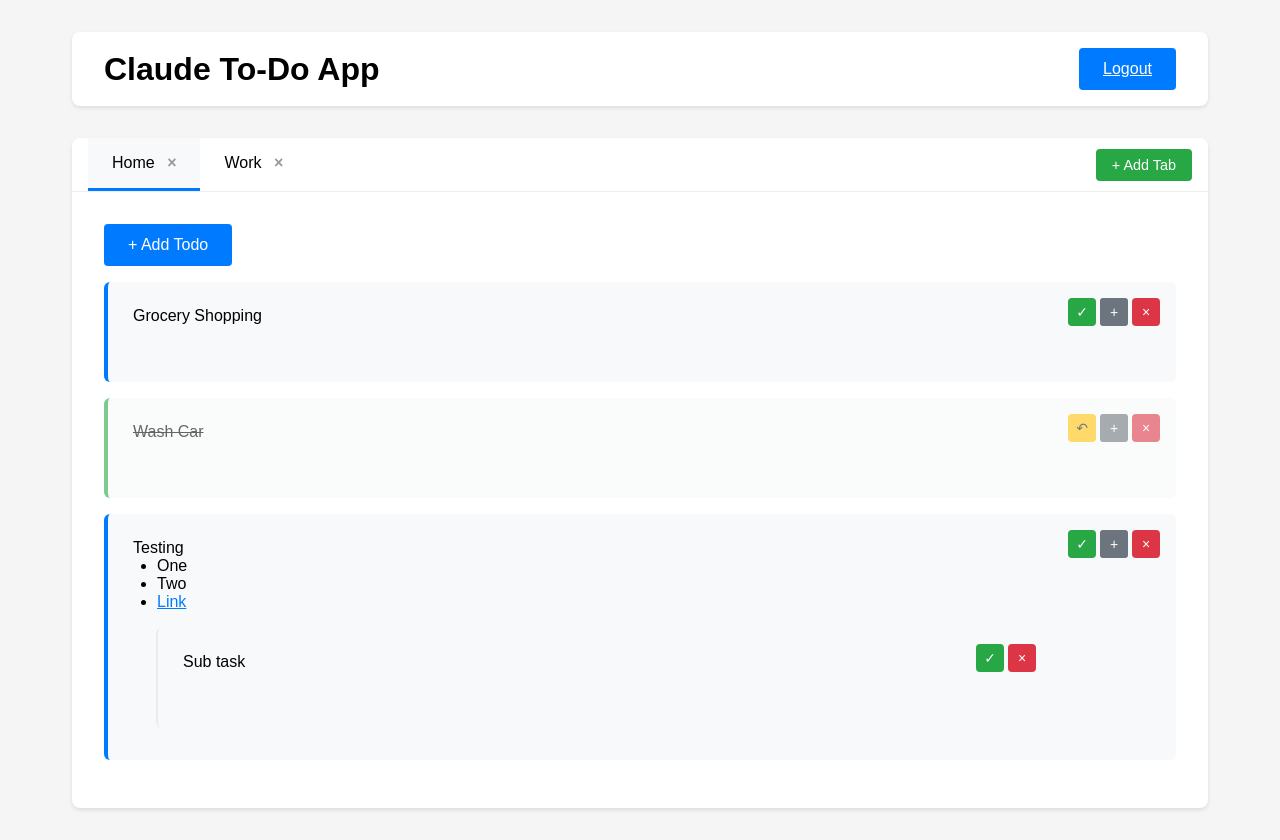
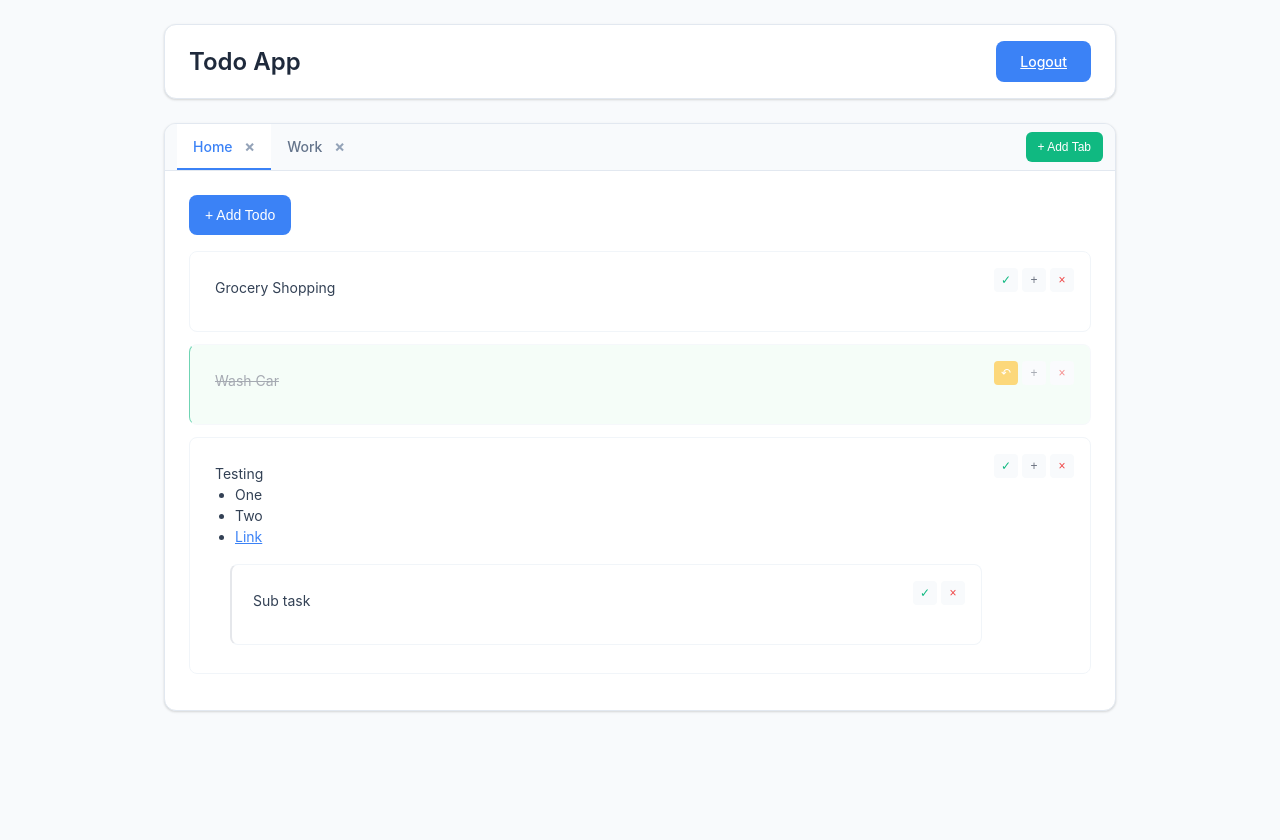
Before and after one commit to wpjess/claude-todo-app, a PHP site: page /index.php in a window 1280 px wide. After the commit the page ends 712 px from the top, so only its background shows below. Run offline with PHP 8.4, Linux system fonts and the light colour scheme; the visitor is signed in with stand-in values (Sample User, id 1).

Commit message:
UI Updates

```diff
--- a/index.php
+++ b/index.php
@@ -60,13 +60,13 @@ function renderTodo($todo, $tabId, $isSubtask = false) {
                 ' . $subtaskHtml . '
             </div>
             <div class="todo-actions">
-                <button class="btn btn-sm btn-' . ($todo['completed'] ? 'warning' : 'success') . '"
+                <button class="todo-btn todo-btn-complete' . ($todo['completed'] ? ' completed' : '') . '"
                         onclick="toggleTodo(\'' . htmlspecialchars($tabId) . '\', ' . $todo['id'] . ')"
                         title="' . ($todo['completed'] ? 'Mark as incomplete' : 'Mark as complete') . '">
                     ' . ($todo['completed'] ? '↶' : '✓') . '
                 </button>
-                ' . (!$isSubtask ? '<button class="add-subtask-btn" onclick="addSubtask(\'' . htmlspecialchars($tabId) . '\', ' . $todo['id'] . ')" title="Add subtask">+</button>' : '') . '
-                <button class="btn btn-sm btn-danger" onclick="deleteTodo(\'' . htmlspecialchars($tabId) . '\', ' . $todo['id'] . ')" title="Delete todo">×</button>
+                ' . (!$isSubtask ? '<button class="todo-btn todo-btn-subtask" onclick="addSubtask(\'' . htmlspecialchars($tabId) . '\', ' . $todo['id'] . ')" title="Add subtask">+</button>' : '') . '
+                <button class="todo-btn todo-btn-delete" onclick="deleteTodo(\'' . htmlspecialchars($tabId) . '\', ' . $todo['id'] . ')" title="Delete todo">×</button>
             </div>
         </div>';
 }
@@ -86,9 +86,10 @@ function renderTodo($todo, $tabId, $isSubtask = false) {
         }
 
         body {
-            font-family: Arial, sans-serif;
-            background: #f5f5f5;
+            font-family: -apple-system, BlinkMacSystemFont, 'Segoe UI', Roboto, sans-serif;
+            background: #f8fafc;
             min-height: 100vh;
+            color: #334155;
         }
 
         .login-container {
@@ -119,30 +122,40 @@ function renderTodo($todo, $tabId, $isSubtask = false) {
         .form-group label {
             display: block;
             margin-bottom: 0.5rem;
-            color: #555;
+            color: #475569;
+            font-weight: 500;
+            font-size: 0.875rem;
         }
 
         .form-group input {
             width: 100%;
             padding: 0.75rem;
-            border: 1px solid #ddd;
-            border-radius: 4px;
+            border: 1px solid #d1d5db;
+            border-radius: 8px;
             font-size: 1rem;
+            transition: border-color 0.2s, box-shadow 0.2s;
+        }
+
+        .form-group input:focus {
+            outline: none;
+            border-color: #3b82f6;
+            box-shadow: 0 0 0 3px rgba(59, 130, 246, 0.1);
         }
 
         .btn {
-            background: #007bff;
+            background: #3b82f6;
             color: white;
             padding: 0.75rem 1.5rem;
             border: none;
-            border-radius: 4px;
+            border-radius: 8px;
             cursor: pointer;
-            font-size: 1rem;
-            transition: background 0.3s;
+            font-size: 0.875rem;
+            font-weight: 500;
+            transition: background 0.2s;
         }
 
         .btn:hover {
-            background: #0056b3;
+            background: #2563eb;
         }
 
         .btn-full {
@@ -150,114 +163,141 @@ function renderTodo($todo, $tabId, $isSubtask = false) {
         }
 
         .error {
-            color: #dc3545;
+            color: #dc2626;
             margin-top: 0.5rem;
             text-align: center;
+            font-size: 0.875rem;
         }
 
         .app-container {
-            max-width: 1200px;
+            max-width: 1000px;
             margin: 0 auto;
-            padding: 2rem;
+            padding: 1.5rem;
         }
 
         .header {
             display: flex;
             justify-content: space-between;
             align-items: center;
-            margin-bottom: 2rem;
+            margin-bottom: 1.5rem;
             background: white;
-            padding: 1rem 2rem;
-            border-radius: 8px;
-            box-shadow: 0 2px 4px rgba(0,0,0,0.1);
+            padding: 1rem 1.5rem;
+            border-radius: 12px;
+            box-shadow: 0 1px 3px 0 rgba(0, 0, 0, 0.1), 0 1px 2px 0 rgba(0, 0, 0, 0.06);
+            border: 1px solid #e2e8f0;
+        }
+
+        .header h1 {
+            font-size: 1.5rem;
+            font-weight: 600;
+            color: #1e293b;
         }
 
         .tabs-container {
             background: white;
-            border-radius: 8px;
-            box-shadow: 0 2px 4px rgba(0,0,0,0.1);
+            border-radius: 12px;
+            box-shadow: 0 1px 3px 0 rgba(0, 0, 0, 0.1), 0 1px 2px 0 rgba(0, 0, 0, 0.06);
+            border: 1px solid #e2e8f0;
             overflow: hidden;
         }
 
         .tabs-header {
             display: flex;
-            border-bottom: 1px solid #eee;
+            border-bottom: 1px solid #e2e8f0;
             align-items: center;
-            padding: 0 1rem;
+            padding: 0 0.75rem;
+            background: #f8fafc;
         }
 
         .tab {
-            padding: 1rem 1.5rem;
+            padding: 0.75rem 1rem;
             cursor: pointer;
-            border-bottom: 3px solid transparent;
-            transition: all 0.3s;
+            border-bottom: 2px solid transparent;
+            transition: all 0.2s;
             position: relative;
+            font-size: 0.875rem;
+            font-weight: 500;
+            color: #64748b;
         }
 
         .tab:hover {
-            background: #f8f9fa;
+            background: #f1f5f9;
+            color: #475569;
         }
 
         .tab.active {
-            border-bottom-color: #007bff;
-            background: #f8f9fa;
+            border-bottom-color: #3b82f6;
+            background: white;
+            color: #3b82f6;
         }
 
         .tab-close {
             margin-left: 0.5rem;
-            color: #999;
+            color: #94a3b8;
             cursor: pointer;
             font-weight: bold;
+            font-size: 1rem;
         }
 
         .tab-close:hover {
-            color: #dc3545;
+            color: #ef4444;
         }
 
         .add-tab-btn {
             margin-left: auto;
-            padding: 0.5rem 1rem;
-            background: #28a745;
+            padding: 0.5rem 0.75rem;
+            background: #10b981;
             color: white;
             border: none;
-            border-radius: 4px;
+            border-radius: 6px;
             cursor: pointer;
-            font-size: 0.9rem;
+            font-size: 0.75rem;
+            font-weight: 500;
+            transition: background 0.2s;
         }
 
         .add-tab-btn:hover {
-            background: #1e7e34;
+            background: #059669;
         }
 
         .tab-content {
-            padding: 2rem;
+            padding: 1.5rem;
             min-height: 400px;
         }
 
         .add-todo-btn {
-            background: #007bff;
+            background: #3b82f6;
             color: white;
             border: none;
-            padding: 0.75rem 1.5rem;
-            border-radius: 4px;
+            padding: 0.75rem 1rem;
+            border-radius: 8px;
             cursor: pointer;
             margin-bottom: 1rem;
-            font-size: 1rem;
+            font-size: 0.875rem;
+            font-weight: 500;
+            transition: background 0.2s;
         }
 
         .add-todo-btn:hover {
-            background: #0056b3;
+            background: #2563eb;
         }
 
         .todo-item {
-            background: #f8f9fa;
-            margin-bottom: 1rem;
+            background: white;
+            margin-bottom: 0.75rem;
             padding: 1rem;
-            border-radius: 6px;
-            border-left: 4px solid #007bff;
+            border-radius: 8px;
+            border-left: 3px solid #e2e8f0;
             display: flex;
             align-items: flex-start;
-            gap: 1rem;
+            gap: 0.75rem;
+            transition: all 0.2s;
+            border: 1px solid #f1f5f9;
+        }
+
+        .todo-item:hover {
+            box-shadow: 0 1px 3px 0 rgba(0, 0, 0, 0.1), 0 1px 2px 0 rgba(0, 0, 0, 0.06);
+            border-color: #e2e8f0;
         }
 
         .todo-content-wrapper {
@@ -266,75 +306,77 @@ function renderTodo($todo, $tabId, $isSubtask = false) {
 
         .todo-item.completed {
             opacity: 0.6;
-            border-left-color: #28a745;
+            border-left-color: #10b981;
+            background: #f0fdf4;
         }
 
         .todo-content {
-            min-height: 40px;
+            min-height: 36px;
             padding: 0.5rem;
             border: 1px solid transparent;
-            border-radius: 4px;
+            border-radius: 6px;
             margin-bottom: 0.5rem;
             word-wrap: break-word;
+            font-size: 0.875rem;
+            line-height: 1.5;
         }
 
         .todo-content.completed {
             text-decoration: line-through;
+            color: #6b7280;
         }
 
         .todo-content:focus {
             outline: none;
-            border-color: #007bff;
-            background: white;
+            border-color: #3b82f6;
+            background: #fefefe;
+            box-shadow: 0 0 0 3px rgba(59, 130, 246, 0.1);
         }
 
         .todo-toolbar {
             display: none;
             background: white;
-            border: 1px solid #ddd;
-            border-radius: 4px;
+            border: 1px solid #e5e7eb;
+            border-radius: 6px;
             padding: 0.5rem;
             margin-bottom: 0.5rem;
-            box-shadow: 0 2px 4px rgba(0,0,0,0.1);
+            box-shadow: 0 4px 6px -1px rgba(0, 0, 0, 0.1), 0 2px 4px -1px rgba(0, 0, 0, 0.06);
         }
 
         .todo-toolbar.show {
             display: flex;
-            gap: 0.5rem;
+            gap: 0.25rem;
             align-items: center;
         }
 
         .toolbar-btn {
-            background: #f8f9fa;
-            border: 1px solid #ddd;
+            background: #f9fafb;
+            border: 1px solid #e5e7eb;
             padding: 0.25rem 0.5rem;
-            border-radius: 3px;
+            border-radius: 4px;
             cursor: pointer;
-            font-size: 0.875rem;
-            transition: background 0.2s;
+            font-size: 0.75rem;
+            transition: all 0.2s;
         }
 
         .toolbar-btn:hover {
-            background: #e9ecef;
+            background: #f3f4f6;
+            border-color: #d1d5db;
         }
 
         .toolbar-btn.active {
-            background: #007bff;
+            background: #3b82f6;
             color: white;
-            border-color: #007bff;
-        }
-
-        .todo-content {
-            min-height: 60px;
+            border-color: #3b82f6;
         }
 
         .todo-content a {
-            color: #007bff;
+            color: #3b82f6;
             text-decoration: underline;
         }
 
         .todo-content strong {
-            font-weight: bold;
+            font-weight: 600;
         }
 
         .todo-content em {
@@ -342,37 +384,19 @@ function renderTodo($todo, $tabId, $isSubtask = false) {
         }
 
         .todo-content ul, .todo-content ol {
-            margin-left: 1.5rem;
+            margin-left: 1.25rem;
         }
 
         .subtask {
-            margin-left: 2rem;
+            margin-left: 1.5rem;
             margin-top: 0.5rem;
-            border-left: 2px solid #e9ecef;
-            padding-left: 1rem;
+            border-left: 2px solid #e5e7eb;
+            padding-left: 0.75rem;
         }
 
         .subtask .todo-item {
-            border-left: 2px solid #6c757d;
-        }
-
-        .add-subtask-btn {
-            background: #6c757d;
-            color: white;
-            border: none;
-            padding: 0.25rem 0.5rem;
-            border-radius: 3px;
-            cursor: pointer;
-            font-size: 0.875rem;
-            min-width: 28px;
-            height: 28px;
-            display: flex;
-            align-items: center;
-            justify-content: center;
-        }
-
-        .add-subtask-btn:hover {
-            background: #495057;
+            border-left: 2px solid #9ca3af;
+            background: #f9fafb;
         }
 
         .todo-actions {
@@ -383,39 +407,61 @@ function renderTodo($todo, $tabId, $isSubtask = false) {
             align-items: flex-start;
         }
 
-        .btn-sm {
-            padding: 0.25rem 0.5rem;
-            font-size: 0.875rem;
-            min-width: 28px;
-            height: 28px;
+        .todo-btn {
+            padding: 0.25rem;
+            font-size: 0.75rem;
+            min-width: 24px;
+            height: 24px;
             display: flex;
             align-items: center;
             justify-content: center;
+            border: 1px solid transparent;
+            border-radius: 4px;
+            cursor: pointer;
+            transition: all 0.2s;
+            background: #f8fafc;
+            color: #64748b;
         }
 
-        .btn-success {
-            background: #28a745;
+        .todo-btn:hover {
+            background: #f1f5f9;
+            border-color: #e2e8f0;
         }
 
-        .btn-success:hover {
-            background: #1e7e34;
+        .todo-btn-complete {
+            color: #10b981;
         }
 
-        .btn-warning {
-            background: #ffc107;
-            color: #212529;
+        .todo-btn-complete:hover {
+            background: #f0fdf4;
+            border-color: #bbf7d0;
         }
 
-        .btn-warning:hover {
-            background: #e0a800;
+        .todo-btn-complete.completed {
+            background: #fbbf24;
+            color: white;
         }
 
-        .btn-danger {
-            background: #dc3545;
+        .todo-btn-complete.completed:hover {
+            background: #f59e0b;
         }
 
-        .btn-danger:hover {
-            background: #c82333;
+        .todo-btn-subtask {
+            color: #6b7280;
+        }
+
+        .todo-btn-subtask:hover {
+            background: #f3f4f6;
+            border-color: #d1d5db;
+        }
+
+        .todo-btn-delete {
+            color: #ef4444;
+        }
+
+        .todo-btn-delete:hover {
+            background: #fef2f2;
+            border-color: #fecaca;
         }
 
         .hidden {
@@ -492,7 +559,7 @@ function renderTodo($todo, $tabId, $isSubtask = false) {
     <?php else: ?>
         <div class="app-container">
             <div class="header">
-                <h1>Claude To-Do App</h1>
+                <h1>Todo App</h1>
                 <a href="?logout=1" class="btn">Logout</a>
             </div>
 
@@ -513,9 +580,16 @@ function renderTodo($todo, $tabId, $isSubtask = false) {
                     <div class="tab-content<?php echo array_key_first($todos['tabs']) !== $tabId ? ' hidden' : ''; ?>" id="tab-<?php echo htmlspecialchars($tabId); ?>">
                         <button class="add-todo-btn" onclick="addTodo('<?php echo htmlspecialchars($tabId); ?>')">+ Add Todo</button>
                         <div id="todos-<?php echo htmlspecialchars($tabId); ?>">
-                            <?php foreach ($tab['todos'] as $todo): ?>
-                                <?php echo renderTodo($todo, $tabId); ?>
-                            <?php endforeach; ?>
+                            <?php if (empty($tab['todos'])): ?>
+                                <div class="empty-state">
+                                    <h3>No todos yet</h3>
+                                    <p>Click "Add Todo" to get started</p>
+                                </div>
+                            <?php else: ?>
+                                <?php foreach ($tab['todos'] as $todo): ?>
+                                    <?php echo renderTodo($todo, $tabId); ?>
+                                <?php endforeach; ?>
+                            <?php endif; ?>
                         </div>
                     </div>
                 <?php endforeach; ?>
@@ -531,7 +605,7 @@ function renderTodo($todo, $tabId, $isSubtask = false) {
                     <input type="text" id="tabName" placeholder="Enter tab name">
                 </div>
                 <div style="display: flex; gap: 0.5rem; justify-content: flex-end;">
-                    <button class="btn" onclick="hideAddTabModal()">Cancel</button>
+                    <button class="btn" onclick="hideAddTabModal()" style="background: #6b7280;">Cancel</button>
                     <button class="btn" onclick="createTab()">Create</button>
                 </div>
             </div>
@@ -632,6 +706,12 @@ function renderTodo($todo, $tabId, $isSubtask = false) {
         }
 
         function addTodo(tabId, parentId = null) {
+            // Hide empty state if it exists
+            const emptyState = document.querySelector(`#tab-${tabId} .empty-state`);
+            if (emptyState) {
+                emptyState.remove();
+            }
+
             const todosContainer = document.getElementById(`todos-${tabId}`);
             const todoId = todoCounter++;
 
@@ -650,9 +730,9 @@ function renderTodo($todo, $tabId, $isSubtask = false) {
                              placeholder="Enter your todo..."></div>
                     </div>
                     <div class="todo-actions">
-                        <button class="btn btn-sm btn-success" onclick="toggleTodo('${tabId}', ${todoId})" title="Mark as complete">✓</button>
-                        ${!parentId ? `<button class="add-subtask-btn" onclick="addSubtask('${tabId}', ${todoId})" title="Add subtask">+</button>` : ''}
-                        <button class="btn btn-sm btn-danger" onclick="deleteTodo('${tabId}', ${todoId})" title="Delete todo">×</button>
+                        <button class="todo-btn todo-btn-complete" onclick="toggleTodo('${tabId}', ${todoId})" title="Mark as complete">✓</button>
+                        ${!parentId ? `<button class="todo-btn todo-btn-subtask" onclick="addSubtask('${tabId}', ${todoId})" title="Add subtask">+</button>` : ''}
+                        <button class="todo-btn todo-btn-delete" onclick="deleteTodo('${tabId}', ${todoId})" title="Delete todo">×</button>
                     </div>
                 </div>
             `;
@@ -775,20 +855,18 @@ function renderTodo($todo, $tabId, $isSubtask = false) {
             .then(data => {
                 if (data.success) {
                     const content = todoItem.querySelector('.todo-content');
-                    const button = todoItem.querySelector('.btn-success, .btn-warning');
+                    const button = todoItem.querySelector('.todo-btn-complete');
 
                     if (!isCompleted) {
                         todoItem.classList.add('completed');
                         content.classList.add('completed');
-                        button.classList.remove('btn-success');
-                        button.classList.add('btn-warning');
-                        button.textContent = 'Undo';
+                        button.classList.add('completed');
+                        button.textContent = '↶';
                     } else {
                         todoItem.classList.remove('completed');
                         content.classList.remove('completed');
-                        button.classList.remove('btn-warning');
-                        button.classList.add('btn-success');
-                        button.textContent = 'Complete';
+                        button.classList.remove('completed');
+                        button.textContent = '✓';
                     }
                 }
             })
@@ -815,6 +893,17 @@ function renderTodo($todo, $tabId, $isSubtask = false) {
             .then(data => {
                 if (data.success) {
                     document.querySelector(`[data-id="${todoId}"]`).remove();
+
+                    // Show empty state if no todos remain
+                    const todosContainer = document.getElementById(`todos-${tabId}`);
+                    if (todosContainer.children.length === 0) {
+                        todosContainer.innerHTML = `
+                            <div class="empty-state">
+                                <h3>No todos yet</h3>
+                                <p>Click "Add Todo" to get started</p>
+                            </div>
+                        `;
+                    }
                 }
             })
             .catch(error => console.error('Error:', error));
```
Also changed, not shown: other parts of index.php (+35 -12 lines), images/screenshot1.jpg, images/screenshot2.jpg, 1 other file.
